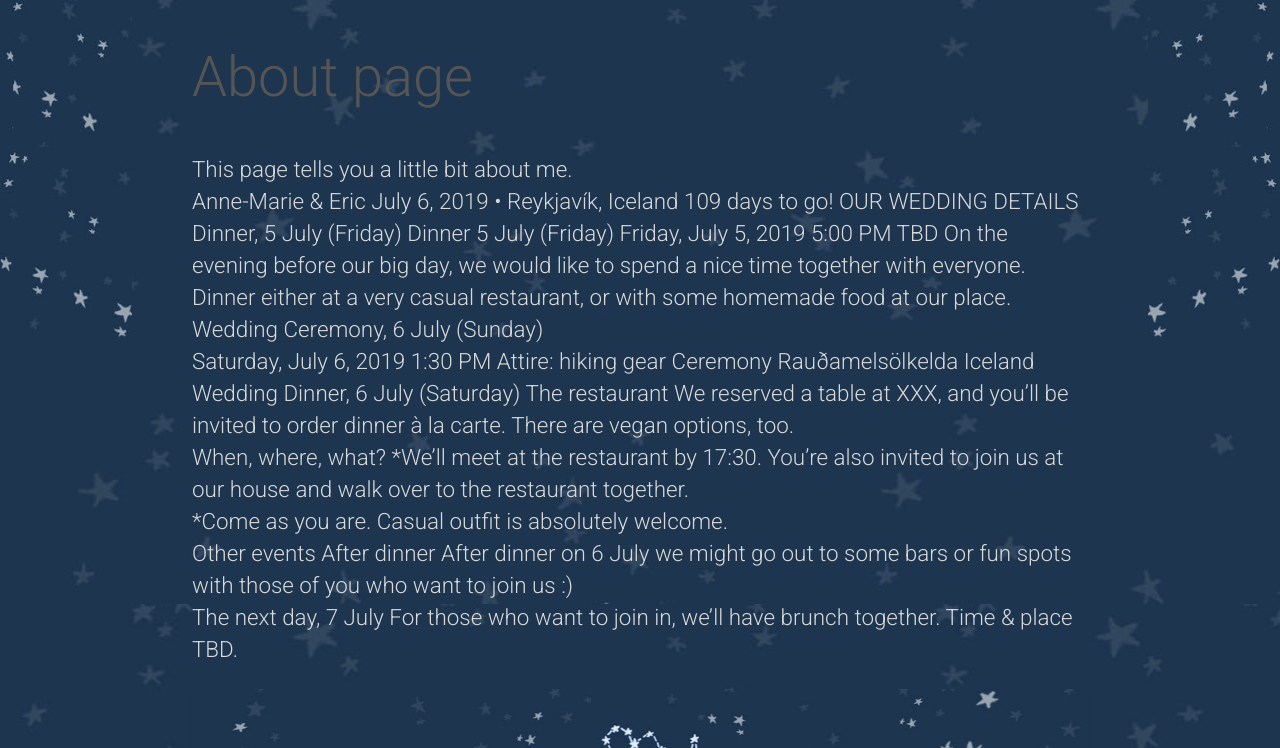
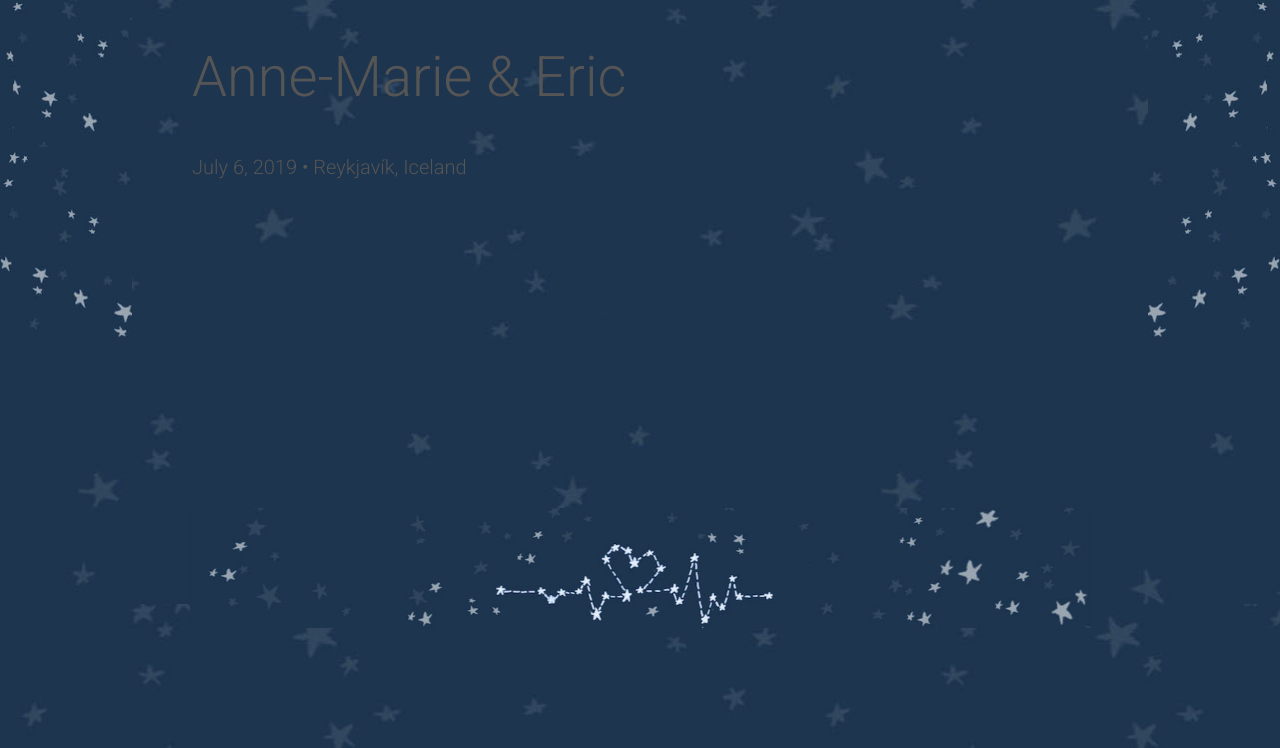
Before and after one commit to rltvty/olkelda, a Jekyll site: the page built from index.md, in a window 1280 px wide and 1400 px high. Shown: the part 652-1400 px from the top of the window. Built offline with Jekyll 4.4.1, drawn with Linux system fonts in a browser that asks for light colours.

Commit message:
updated home

```diff
--- a/index.md
+++ b/index.md
@@ -2,42 +2,5 @@
 layout: default
 title: About
 ---
-# About page
-
-This page tells you a little bit about me.
-
-Anne-Marie & Eric
-July 6, 2019 • Reykjavík, Iceland
-109 days to go!
-OUR WEDDING
-DETAILS
-Dinner, 5 July (Friday)
-Dinner 5 July (Friday)
-Friday, July 5, 2019
-5:00 PM
-TBD
-On the evening before our big day, we would like to spend a nice time together with everyone. Dinner either at a very casual restaurant, or with some homemade food at our place.
-
-Wedding Ceremony, 6 July (Sunday)
-
-Saturday, July 6, 2019
-1:30 PM
-Attire: hiking gear
-Ceremony
-Rauðamelsölkelda
-Iceland
-Wedding Dinner, 6 July (Saturday)
-The restaurant
-We reserved a table at XXX, and you'll be invited to order dinner à la carte. There are vegan options, too.
-
-When, where, what?
-*We'll meet at the restaurant by 17:30. You're also invited to join us at our house and walk over to the restaurant together.
-
-*Come as you are. Casual outfit is absolutely welcome.
-
-Other events
-After dinner
-After dinner on 6 July we might go out to some bars or fun spots with those of you who want to join us :)
-
-The next day, 7 July
-For those who want to join in, we'll have brunch together. Time & place TBD.
+# Anne-Marie & Eric
+## July 6, 2019 • Reykjavík, Iceland
```
